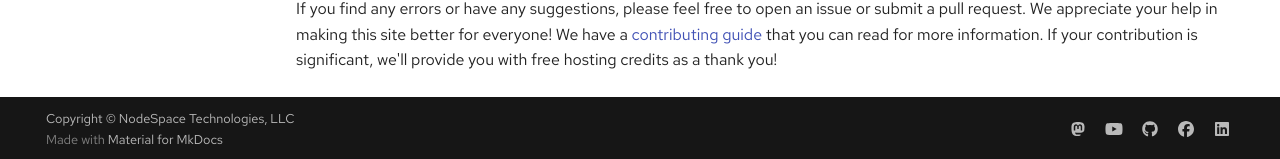
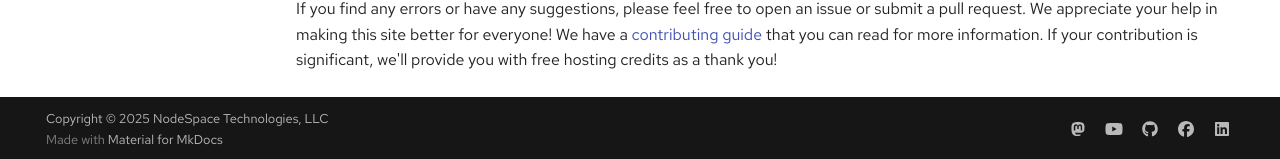
Before and after one commit to nodespacehosting/nodespace-learn, an MkDocs documentation site: the page built from docs/index.md, in a window 1280 px wide and 1140 px high. Shown: the part 978-1137 px from the top of the window. Built offline with MkDocs 1.6.1 and Material for MkDocs 9.7.7, drawn with Linux system fonts in a browser that asks for light colours; some web fonts are replaced; comment, search, counter and statistics services are not loaded.

Commit message:
Update copyright year

```diff
--- a/mkdocs.yml
+++ b/mkdocs.yml
@@ -3,7 +3,7 @@ site_description: NodeSpace Docs is a collection of knowledge, guides, and tutor
 site_author: NodeSpace Technologies, LLC
 site_url: https://docs.nodespace.com
 use_directory_urls: false
-copyright: "Copyright &copy; NodeSpace Technologies, LLC"
+copyright: "Copyright &copy; 2025 NodeSpace Technologies, LLC"
 
 theme:
   name: material
```
